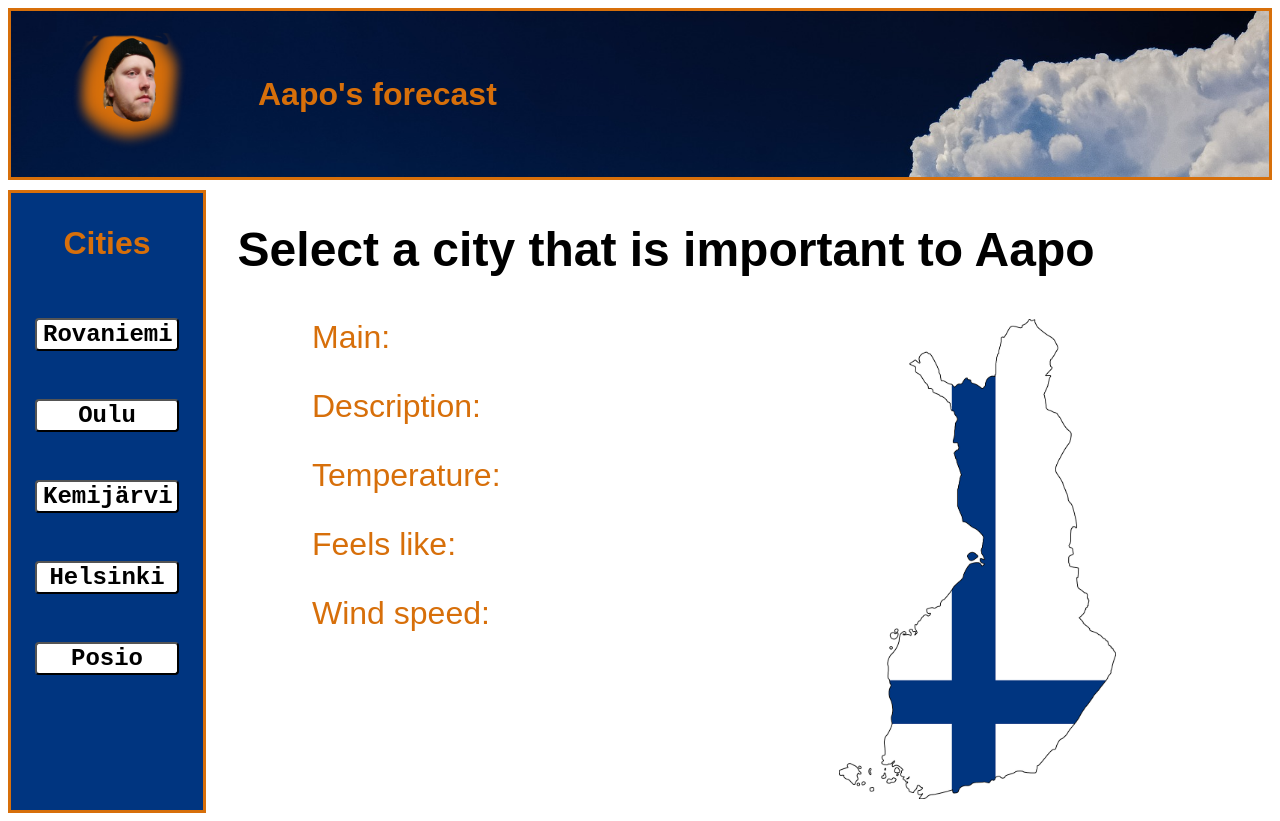
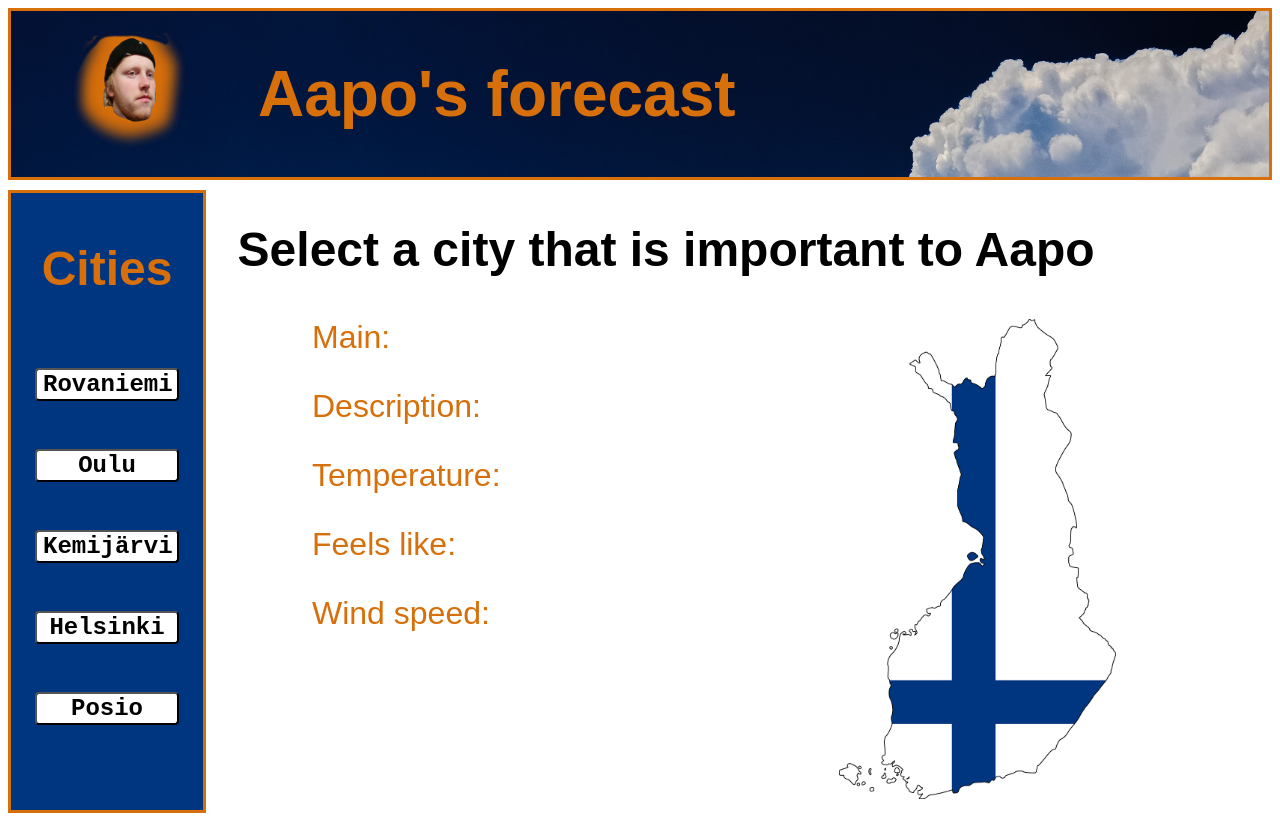
Before and after one commit to AapoStone/Teht-v--3.-Aapo-Kiviniemi, a plain HTML site: page index.html in a window 1280 px wide. Drawn offline with Linux system fonts and the light colour scheme.

Commit message:
Fontti hierarkian kontrastin lisäys

```diff
--- a/aaponsaa.css
+++ b/aaponsaa.css
@@ -30,8 +30,11 @@ nav {
   border: 3px solid #d76f0a;
   color: #d76f0a;
 }
+td:last-child{
+    font-size: 2em;
+}
 h3{
-    font-size: 2em;
+    font-size: 3em;
 }
 button {
   margin: 1em;
```
